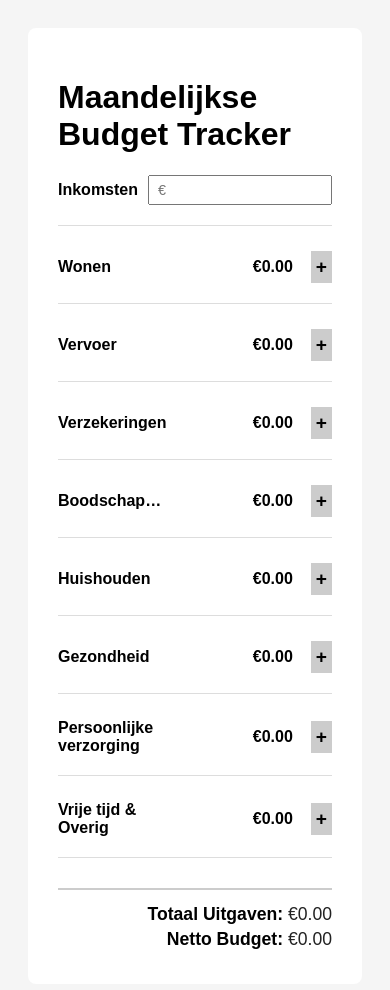
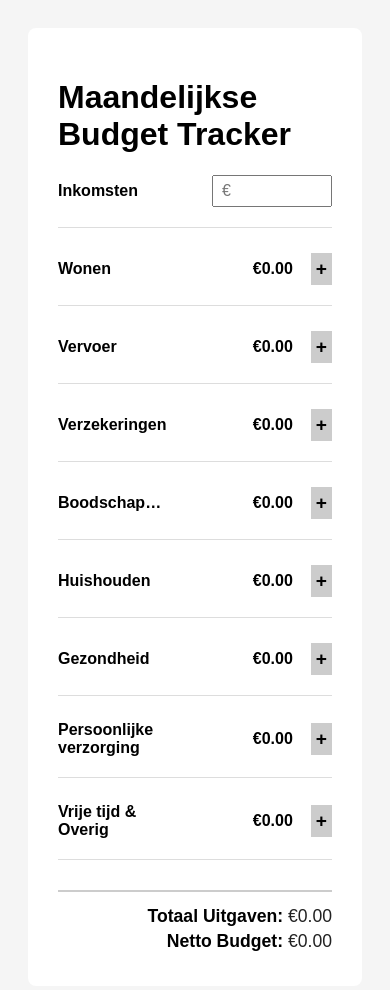
Before and after one commit to AxelB0/BudgetTracker, a website: page index.html in a window 390 px wide. Drawn offline with Linux system fonts and the light colour scheme.

Commit message:
css update

```diff
--- a/style.css
+++ b/style.css
@@ -135,13 +135,6 @@ button.toggle-button {
         font-size: 1.1rem;
     }
 
-    /* Reduce the width of inputs on mobile */
-    input[type="number"], .readonly-total {
-        width: 90%;
-        height: 90%;
-        font-size: 0.9rem;
-    }
-
     /* Adjust the sub-category label/input layout to be more mobile-friendly */
     .sub-category label {
         font-size: 0.9rem;
```
